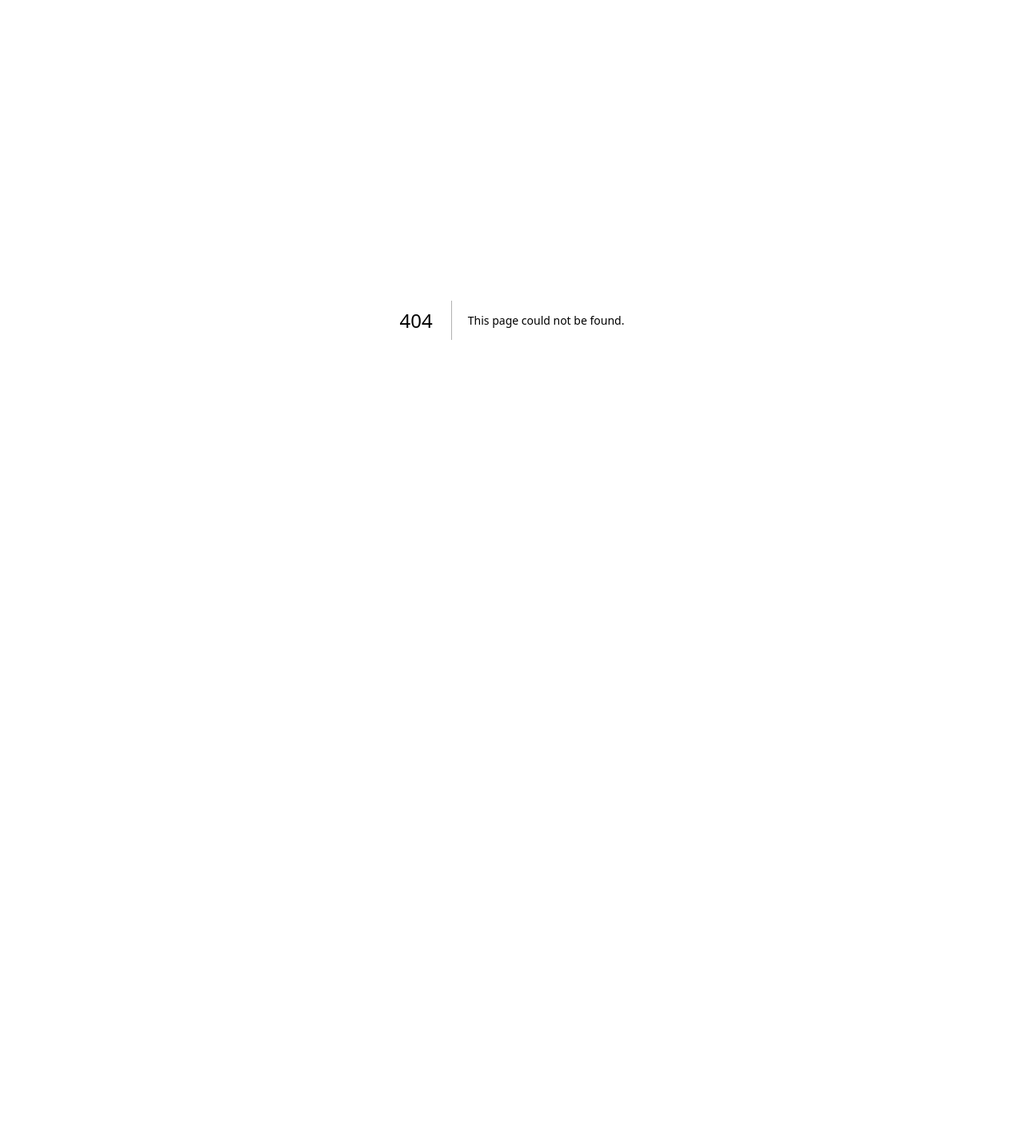
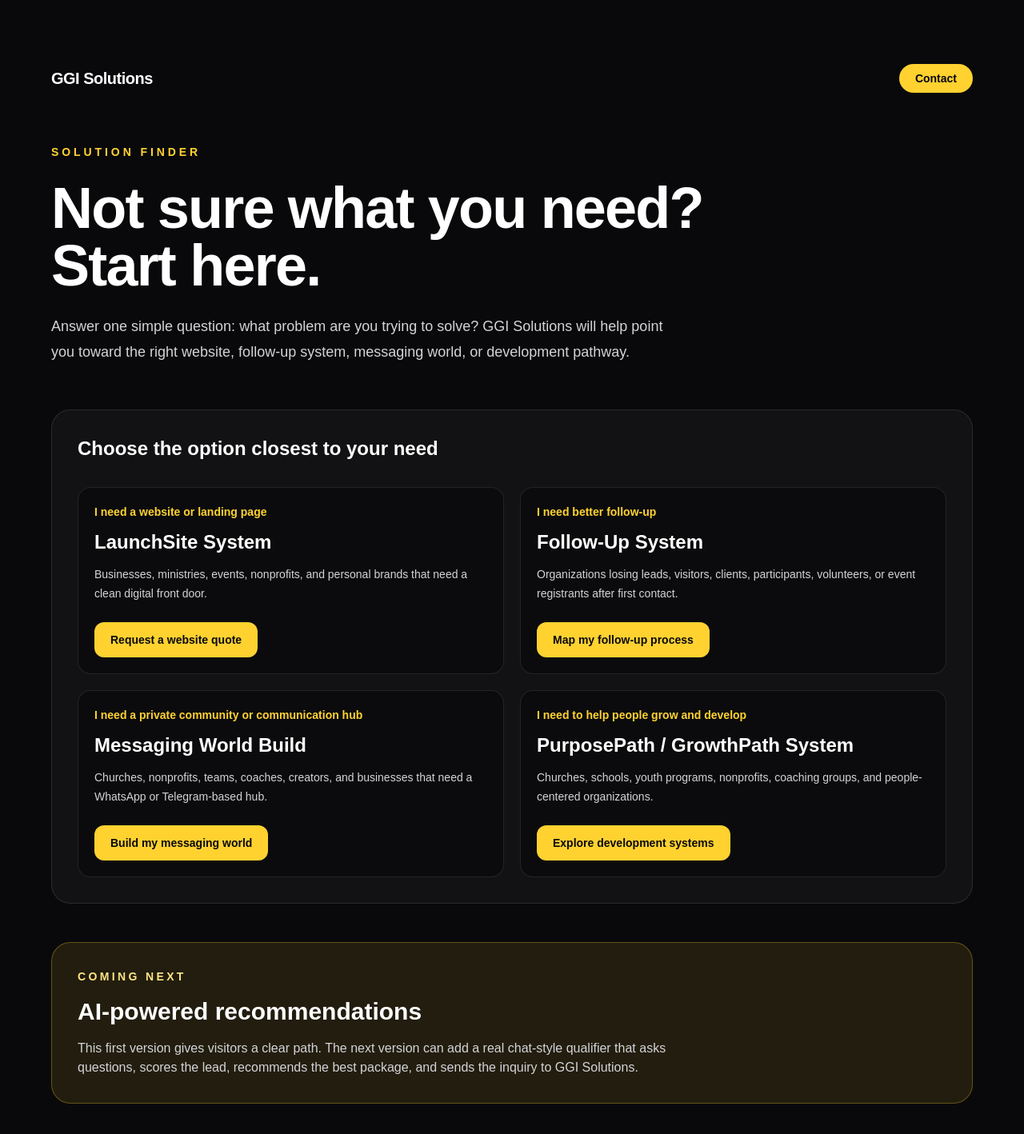
Before and after one commit to Pastorreno/ggi-app-starter, a Next.js app: page /qualifier in a window 1280 px wide. Before the commit this address had no page. Shown: the top 1418 px of the page at 80% size. Before the commit the page ends 800 px from the top, so only its background shows below. Built offline with nearby package versions, Linux system fonts and the light colour scheme.

Commit message:
Add Solution Finder qualifier page

```diff
--- /dev/null
+++ b/src/app/qualifier/page.tsx
@@ -0,0 +1,73 @@
+import Link from 'next/link'
+
+const paths = [
+  {
+    need: 'I need a website or landing page',
+    recommendation: 'LaunchSite System',
+    bestFor: 'Businesses, ministries, events, nonprofits, and personal brands that need a clean digital front door.',
+    nextStep: 'Request a website quote',
+  },
+  {
+    need: 'I need better follow-up',
+    recommendation: 'Follow-Up System',
+    bestFor: 'Organizations losing leads, visitors, clients, participants, volunteers, or event registrants after first contact.',
+    nextStep: 'Map my follow-up process',
+  },
+  {
+    need: 'I need a private community or communication hub',
+    recommendation: 'Messaging World Build',
+    bestFor: 'Churches, nonprofits, teams, coaches, creators, and businesses that need a WhatsApp or Telegram-based hub.',
+    nextStep: 'Build my messaging world',
+  },
+  {
+    need: 'I need to help people grow and develop',
+    recommendation: 'PurposePath / GrowthPath System',
+    bestFor: 'Churches, schools, youth programs, nonprofits, coaching groups, and people-centered organizations.',
+    nextStep: 'Explore development systems',
+  },
+]
+
+export default function QualifierPage() {
+  return (
+    <main className="min-h-screen bg-zinc-950 px-6 py-20 text-white">
+      <div className="mx-auto max-w-6xl">
+        <nav className="mb-16 flex items-center justify-between">
+          <Link href="/" className="text-xl font-black tracking-tight">GGI Solutions</Link>
+          <Link href="/contact" className="rounded-full bg-amber-300 px-5 py-2 text-sm font-bold text-zinc-950">Contact</Link>
+        </nav>
+
+        <section className="max-w-4xl">
+          <p className="text-sm font-semibold uppercase tracking-[0.28em] text-amber-300">Solution Finder</p>
+          <h1 className="mt-6 text-5xl font-bold tracking-tight sm:text-7xl">Not sure what you need? Start here.</h1>
+          <p className="mt-6 max-w-3xl text-lg leading-8 text-zinc-300">
+            Answer one simple question: what problem are you trying to solve? GGI Solutions will help point you toward the right website, follow-up system, messaging world, or development pathway.
+          </p>
+        </section>
+
+        <section className="mt-14 rounded-3xl border border-white/10 bg-white/[0.04] p-6 md:p-8">
+          <h2 className="text-2xl font-bold">Choose the option closest to your need</h2>
+          <div className="mt-8 grid gap-5 md:grid-cols-2">
+            {paths.map((path) => (
+              <div key={path.need} className="rounded-2xl border border-white/10 bg-zinc-950/70 p-5">
+                <p className="text-sm font-semibold text-amber-300">{path.need}</p>
+                <h3 className="mt-3 text-2xl font-bold">{path.recommendation}</h3>
+                <p className="mt-3 text-sm leading-6 text-zinc-300">{path.bestFor}</p>
+                <Link href="/contact" className="mt-6 inline-flex rounded-xl bg-amber-300 px-5 py-3 text-sm font-bold text-zinc-950 hover:bg-amber-200">
+                  {path.nextStep}
+                </Link>
+              </div>
+            ))}
+          </div>
+        </section>
+
+        <section className="mt-12 rounded-3xl border border-amber-300/30 bg-amber-300/10 p-8">
+          <p className="text-sm font-semibold uppercase tracking-[0.24em] text-amber-200">Coming Next</p>
+          <h2 className="mt-4 text-3xl font-bold">AI-powered recommendations</h2>
+          <p className="mt-4 max-w-3xl text-zinc-300">
+            This first version gives visitors a clear path. The next version can add a real chat-style qualifier that asks questions, scores the lead, recommends the best package, and sends the inquiry to GGI Solutions.
+          </p>
+        </section>
+      </div>
+    </main>
+  )
+}
```
